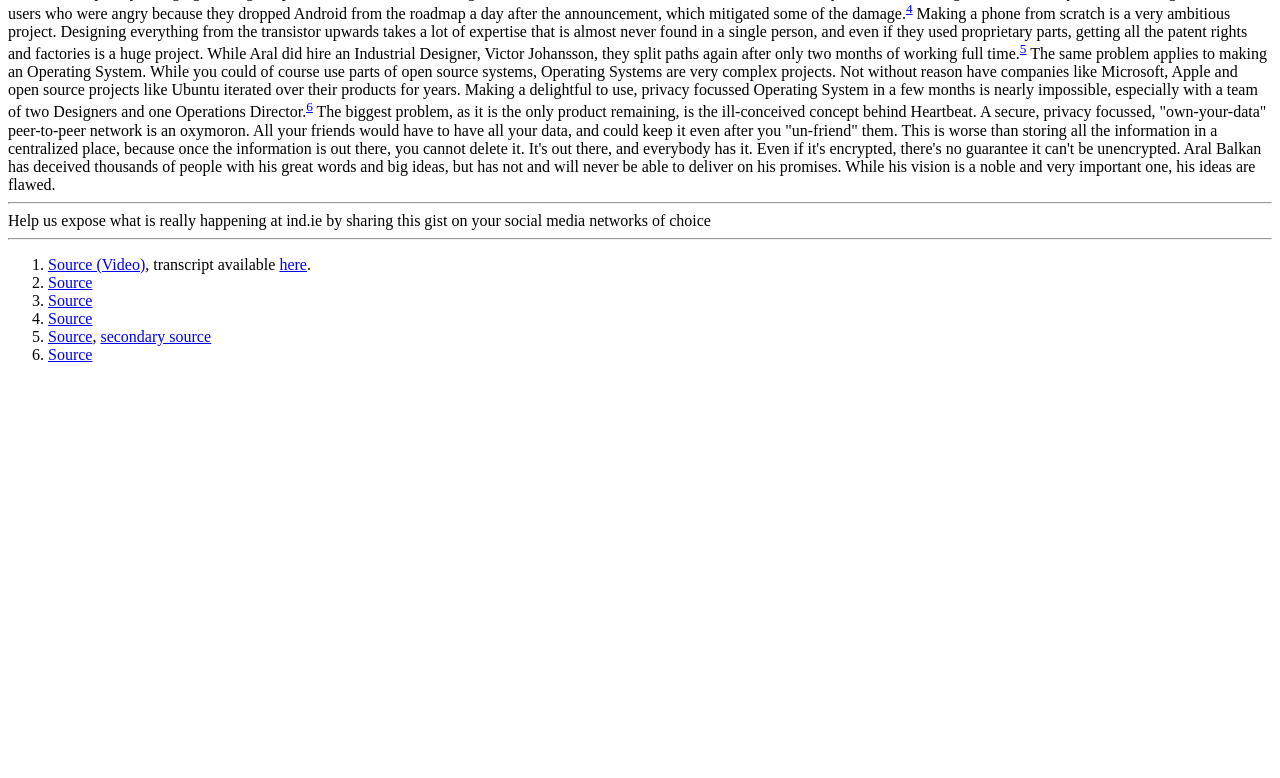
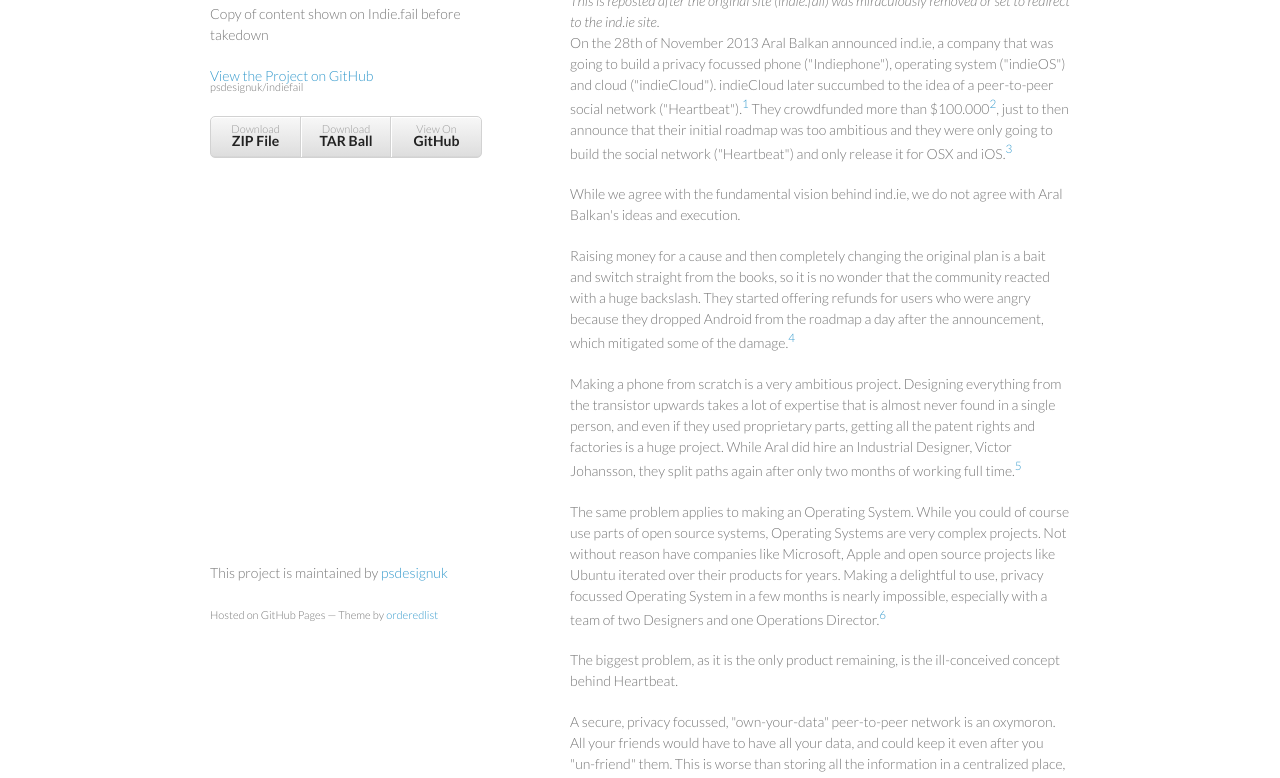
Before and after one commit to psdesignuk/indiefail, a plain HTML site: page index.html in a window 1280 px wide. Shown: the part 106-884 px from the top of the page. Before the commit the page ends 800 px from the top, so only its background shows below. Drawn offline with Linux system fonts and the light colour scheme.

Commit message:
Update index.html
Stupid dog, you make me look bad.

```diff
--- a/index.html
+++ b/index.html
@@ -1,26 +1,56 @@
-#Ind.ie - An Update
+<!doctype html>
+<html>
+  <head>
+    <meta charset="utf-8">
+    <meta http-equiv="X-UA-Compatible" content="chrome=1">
+    <title>Indiefail by psdesignuk</title>
 
-> This is reposted after the original site (indie.fail) was miraculously removed or set to redirect to the ind.ie site.
+    <link rel="stylesheet" href="stylesheets/styles.css">
+    <link rel="stylesheet" href="stylesheets/github-light.css">
+    <meta name="viewport" content="width=device-width, initial-scale=1, user-scalable=no">
+    <!--[if lt IE 9]>
+    <script src="//html5shiv.googlecode.com/svn/trunk/html5.js"></script>
+    <![endif]-->
+  </head>
+  <body>
+    <div class="wrapper">
+      <header>
+        <h1>Indiefail</h1>
+        <p>Copy of content shown on Indie.fail before takedown</p>
 
-On the 28th of November 2013 Aral Balkan announced ind.ie, a company that was going to build a privacy focussed phone ("Indiephone"), operating system ("indieOS") and cloud ("indieCloud"). indieCloud later succumbed to the idea of a peer-to-peer social network ("Heartbeat").<sup><a href="#fn1">1</a></sup> They crowdfunded more than $100.000<sup><a href="#fn2">2</a></sup>, just to then announce that their initial roadmap was too ambitious and they were only going to build the social network ("Heartbeat") and only release it for OSX and iOS.<sup><a href="#fn3">3</a></sup>
+        <p class="view"><a href="https://github.com/psdesignuk/indiefail">View the Project on GitHub <small>psdesignuk/indiefail</small></a></p>
 
-While we agree with the fundamental vision behind ind.ie, we do not agree with Aral Balkan's ideas and execution.
 
-Raising money for a cause and then completely changing the original plan is a <span class="more-info" title="The ploy of offering a person something desirable to gain favor, then thwarting expectations with something less desirable.">bait and switch</span> straight from the books, so it is no wonder that the community reacted with a huge backslash. They started offering refunds for users who were angry because they dropped Android from the roadmap a day after the announcement, which mitigated some of the damage.<sup><a href="#fn4">4</a></sup>
+        <ul>
+          <li><a href="https://github.com/psdesignuk/indiefail/zipball/master">Download <strong>ZIP File</strong></a></li>
+          <li><a href="https://github.com/psdesignuk/indiefail/tarball/master">Download <strong>TAR Ball</strong></a></li>
+          <li><a href="https://github.com/psdesignuk/indiefail">View On <strong>GitHub</strong></a></li>
+        </ul>
+      </header>
+      <section>
+        <h3>indiefail</h3>
 
-Making a phone from scratch is a very ambitious project. Designing everything from the transistor upwards takes a lot of expertise that is almost never found in a single person, and even if they used proprietary parts, getting all the patent rights and factories is a huge project. While Aral did hire an Industrial Designer, Victor Johansson, they split paths again after only two months of working full time.<sup><a href="#fn5">5</a></sup>
+<em>This is reposted after the original site (indie.fail) was miraculously removed or set to redirect to the ind.ie site. </em>
 
-The same problem applies to making an Operating System. While you could of course use parts of open source systems, Operating Systems are very complex projects. Not without reason have companies like Microsoft, Apple and open source projects like Ubuntu iterated over their products for years. Making a delightful to use, privacy focussed Operating System in a few months is nearly impossible, especially with a team of two Designers and one Operations Director.<sup><a href="#fn6">6</a></sup>
+<p>On the 28th of November 2013 Aral Balkan announced ind.ie, a company that was going to build a privacy focussed phone ("Indiephone"), operating system ("indieOS") and cloud ("indieCloud"). indieCloud later succumbed to the idea of a peer-to-peer social network ("Heartbeat").<sup><a href="#fn1">1</a></sup> They crowdfunded more than $100.000<sup><a href="#fn2">2</a></sup>, just to then announce that their initial roadmap was too ambitious and they were only going to build the social network ("Heartbeat") and only release it for OSX and iOS.<sup><a href="#fn3">3</a></sup></p>
 
-The biggest problem, as it is the only product remaining, is the ill-conceived concept behind Heartbeat.
+<p>While we agree with the fundamental vision behind ind.ie, we do not agree with Aral Balkan's ideas and execution.</p>
 
-A secure, privacy focussed, "own-your-data" peer-to-peer network is an <span class="more-info" title="A term which contradicts itself">oxymoron</span>. All your friends would have to have all your data, and could keep it even after you "un-friend" them. This is worse than storing all the information in a centralized place, because once the information is out there, you cannot delete it. It's out there, and everybody has it. Even if it's encrypted, there's no guarantee it can't be unencrypted.
+<p>Raising money for a cause and then completely changing the original plan is a <span class="more-info" title="The ploy of offering a person something desirable to gain favor, then thwarting expectations with something less desirable.">bait and switch</span> straight from the books, so it is no wonder that the community reacted with a huge backslash. They started offering refunds for users who were angry because they dropped Android from the roadmap a day after the announcement, which mitigated some of the damage.<sup><a href="#fn4">4</a></sup></p>
 
-Aral Balkan has deceived thousands of people with his great words and big ideas, but has not and will never be able to deliver on his promises. While his vision is a noble and very important one, his ideas are flawed.
+<p>Making a phone from scratch is a very ambitious project. Designing everything from the transistor upwards takes a lot of expertise that is almost never found in a single person, and even if they used proprietary parts, getting all the patent rights and factories is a huge project. While Aral did hire an Industrial Designer, Victor Johansson, they split paths again after only two months of working full time.<sup><a href="#fn5">5</a></sup></p>
+
+<p>The same problem applies to making an Operating System. While you could of course use parts of open source systems, Operating Systems are very complex projects. Not without reason have companies like Microsoft, Apple and open source projects like Ubuntu iterated over their products for years. Making a delightful to use, privacy focussed Operating System in a few months is nearly impossible, especially with a team of two Designers and one Operations Director.<sup><a href="#fn6">6</a></sup></p>
+
+<p>The biggest problem, as it is the only product remaining, is the ill-conceived concept behind Heartbeat.</p>
+
+<p>A secure, privacy focussed, "own-your-data" peer-to-peer network is an <span class="more-info" title="A term which contradicts itself">oxymoron</span>. All your friends would have to have all your data, and could keep it even after you "un-friend" them. This is worse than storing all the information in a centralized place, because once the information is out there, you cannot delete it. It's out there, and everybody has it. Even if it's encrypted, there's no guarantee it can't be unencrypted.</p>
+
+<p>Aral Balkan has deceived thousands of people with his great words and big ideas, but has not and will never be able to deliver on his promises. While his vision is a noble and very important one, his ideas are flawed.</p>
 
 <hr />
 
-Help us expose what is really happening at ind.ie by sharing this gist on your social media networks of choice
+<p>Help us expose what is really happening at ind.ie by sharing this on your social media networks of choice</p>
 
 <hr />
 <div class="footnotes">
@@ -33,3 +63,14 @@ Help us expose what is really happening at ind.ie by sharing this gist on your s
         <li id="fn6"><a href="https://web.archive.org/web/20150706154048/https://ind.ie/about/team/">Source</a></li>
     </ol>
 </div>
+
+</section>
+      <footer>
+        <p>This project is maintained by <a href="https://github.com/psdesignuk">psdesignuk</a></p>
+        <p><small>Hosted on GitHub Pages &mdash; Theme by <a href="https://github.com/orderedlist">orderedlist</a></small></p>
+      </footer>
+    </div>
+    <script src="javascripts/scale.fix.js"></script>
+
+  </body>
+</html>
```
